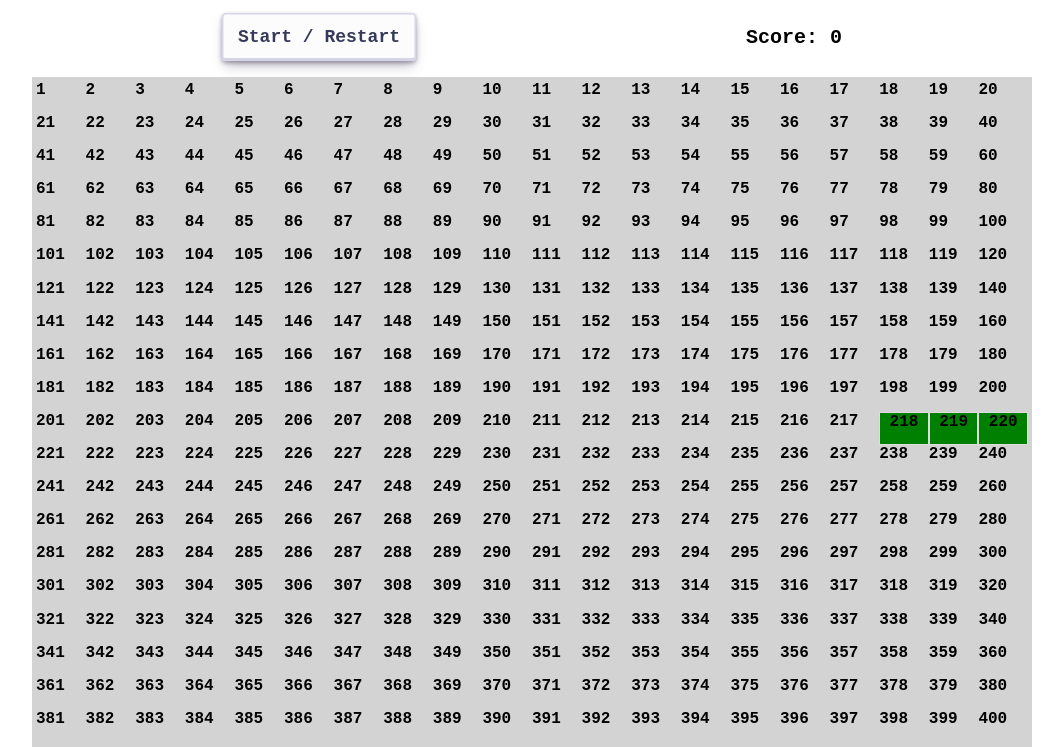
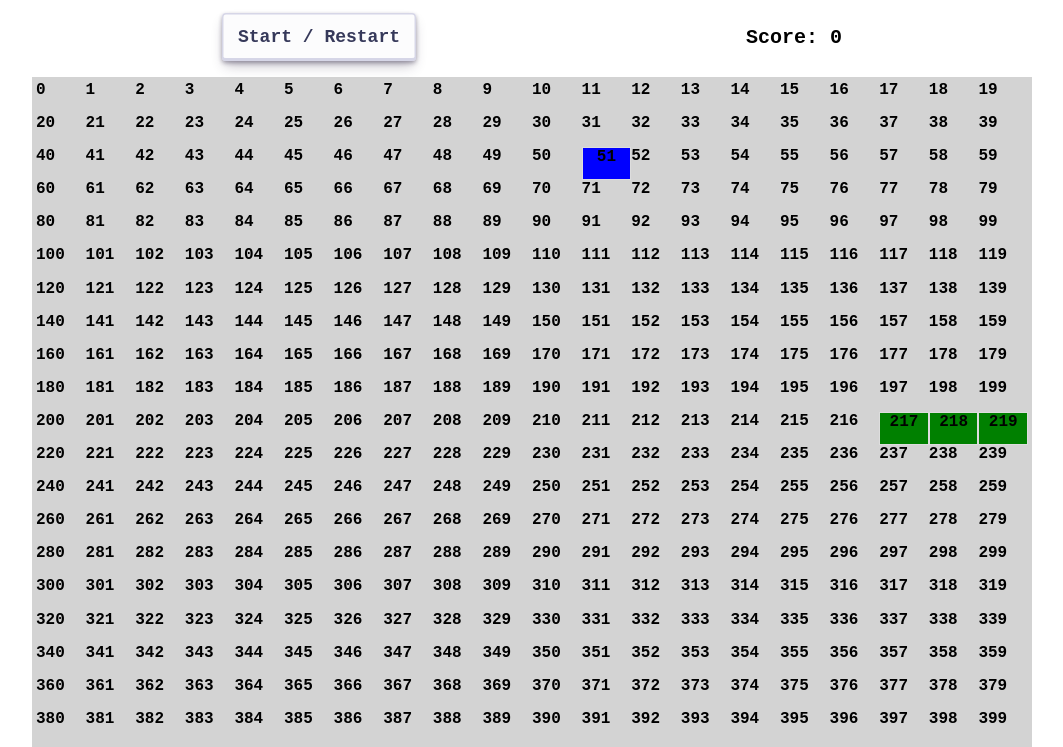
Before and after one commit to keeganfal/snake-game, a plain HTML site: page index.html in a window 1280 px wide. Both pictures are taken after a click on the button "Start / Restart". Shown: the part 53-800 px from the top of the page, without its empty margins (108-1171 px from the left). Drawn offline with Linux system fonts and the light colour scheme.

Commit message:
random food & snake cant go backwards

```diff
--- a/script.js
+++ b/script.js
@@ -4,10 +4,10 @@ const scoreVal = document.querySelector(".gui__score")
 const startBtn = document.querySelector(".gui__start-btn")
 
 // Method for creating the basic grid system
-function makeRows(rows, cols) {
+function makeRows(rows, column) {
     gridContainer.style.setProperty('--grid-rows', rows);
-    gridContainer.style.setProperty('--grid-cols', cols);
-    for (let i = 0; i < (rows * cols); i++) {
+    gridContainer.style.setProperty('--grid-column', column);
+    for (let i = -1; i < (rows * column) - 1; i++) {
     let cell = document.createElement("div");
     cell.innerText = (i + 1);
     // gridContainer.appendChild(cell).className = "grid-piece";
@@ -25,12 +25,12 @@ let score = 0;
 // grid piece loc of the snake
 let currentSnake = [ 210, 209, 208];
 let snakeDirection = 1;
-let currentIndex = 0;
+
+let foodLoc = 0;
 
 // runs method with a time interval
 let timeBetween = 0;
 let interval = 0;
-
 
 // Resets all the variables to the original
 const runGame = () => {
@@ -42,17 +42,26 @@ const runGame = () => {
     // Time between frames in ms
     timeBetween = 200;
     currentSnake = [ 210, 209, 208];
-    currentIndex = 0;
-    currentSnake.forEach(index => gridPieces[index].classList.add('grid-piece--snake'))
+
+    currentSnake.forEach(index => gridPieces[index].classList.add('grid-piece--snake'));
+    randomFood();
     interval = setInterval(ifCollides, timeBetween);
 }
 
+//snake control with key strokes
+const snakeControl = (event) => {
+    if(event.keyCode === 39 && snakeDirection != -1) snakeDirection = 1;
+    else if (event.keyCode === 38 && snakeDirection != width) snakeDirection = - width;
+    else if (event.keyCode === 37 && snakeDirection != 1) snakeDirection = - 1;
+    else if (event.keyCode === 40 && snakeDirection != -width) snakeDirection = + width;
+}
+
 const ifCollides = () => {
-    if ((currentSnake[0] + width >= (width*width) && snakeDirection === width) ||
+    if (gridPieces[currentSnake[0] + snakeDirection].classList.contains('grid-piece--snake') ||
+    (currentSnake[0] + width >= (width*width) && snakeDirection === width) ||
     (currentSnake[0] % width === (width - 1) && snakeDirection === 1) ||
     (currentSnake[0] % width === 0 && snakeDirection === - 1) ||
-    (currentSnake[0] - width < 0 && snakeDirection === - width) ||
-    gridPieces[currentSnake[0] + snakeDirection].classList.contains('grid-piece--snake')
+    (currentSnake[0] - width < 0 && snakeDirection === - width)
     ) {
         alert("GAME OVER")
         return clearInterval(interval);
@@ -63,14 +72,16 @@ const ifCollides = () => {
     gridPieces[lastItem].classList.remove('grid-piece--snake')
     currentSnake.unshift(currentSnake[0] + snakeDirection)
     gridPieces[currentSnake[0]].classList.add('grid-piece--snake')
+}
+
+//adds random food
+const randomFood = () => {
+    foodLoc = Math.floor(Math.random() * gridPieces.length);
+    for (i in gridPieces){
+        if (!gridPieces[foodLoc].classList.contains('grid-piece--snake')) {
+            gridPieces[foodLoc].classList.add('grid-piece--food');
+        }
     }
-
-//snake control with key strokes
-const snakeControl = (event) => {
-    if(event.keyCode === 39) snakeDirection = 1;
-    else if (event.keyCode === 38) snakeDirection = - width;
-    else if (event.keyCode === 37) snakeDirection = - 1;
-    else if (event.keyCode === 40) snakeDirection = + width;
 }
 
 document.addEventListener('keydown', snakeControl)
--- a/scss/abstracts/_variables.scss
+++ b/scss/abstracts/_variables.scss
@@ -1,4 +1,4 @@
 $background-color: lightgray;
 $snake-head-color: darkgreen;
 $snake-body-color: green;
-$food-color: red;
+$food-color: blue;
--- a/scss/layout/_grid.scss
+++ b/scss/layout/_grid.scss
@@ -32,7 +32,7 @@ body {
     .grid-container {
         display: grid;
         grid-template-rows: repeat(var(--grid-rows), 1fr);
-        grid-template-columns: repeat(var(--grid-cols), 1fr);
+        grid-template-columns: repeat(var(--grid-column), 1fr);
         height: 1000px;
         width: 1000px;
         padding: 0.5vh;
@@ -51,6 +51,13 @@ body {
                 background-color: $snake-body-color;
             }
 
+            &--food {
+            border: 1px solid #ddd;
+            text-align: center;
+            width: 100%;
+            background-color: $food-color;
+    }
+
         }
 
     }
```
Also changed, not shown: scss/main.css.
